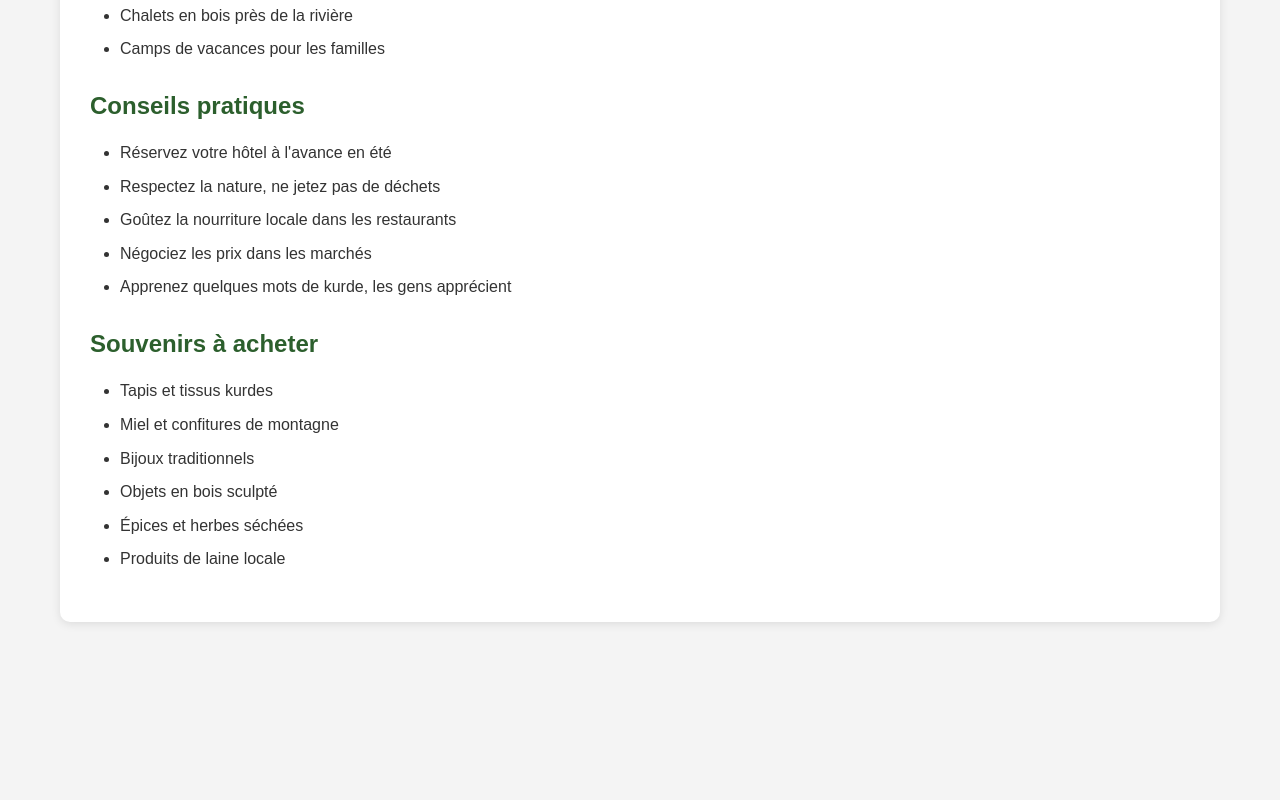
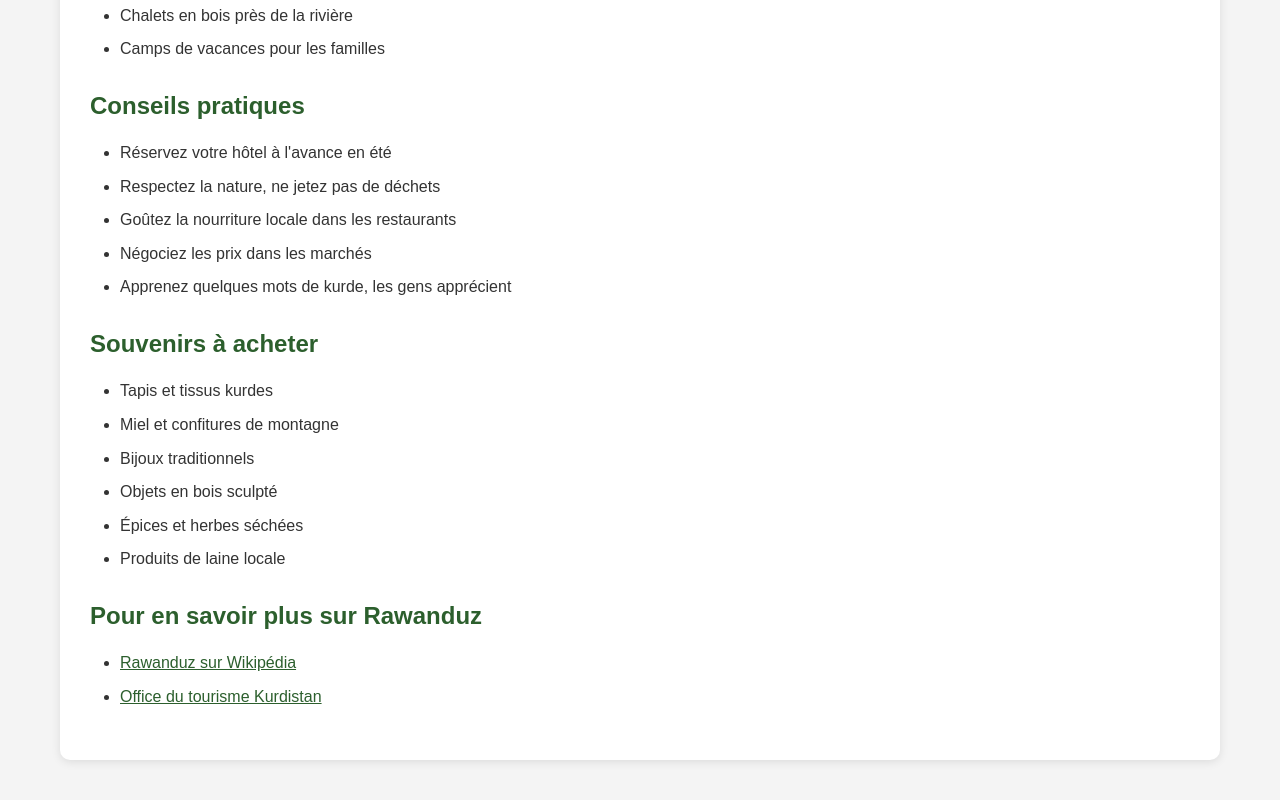
Before and after one commit to yadigarKouja/mon_site, a plain HTML site: page rawanduz.html in a window 1280 px wide. Shown: the part 2378-3178 px from the top of the page. Before the commit the page ends 3050 px from the top, so only its background shows below. Drawn offline with Linux system fonts and the light colour scheme.

Commit message:
Update rawanduz.html

```diff
--- a/rawanduz.html
+++ b/rawanduz.html
@@ -128,6 +128,13 @@
 
         </section>
 
+    <section>
+    <h3>Pour en savoir plus sur Rawanduz</h3>
+    <ul>
+        <li><a href="https://en.wikipedia.org/wiki/Rawandiz" target="_blank">Rawanduz sur Wikipédia</a></li>
+        <li><a href="https://www.visitkurdistan.org/" target="_blank">Office du tourisme Kurdistan</a></li>
+    </ul>
+</section>
 
 </main>
 
```
